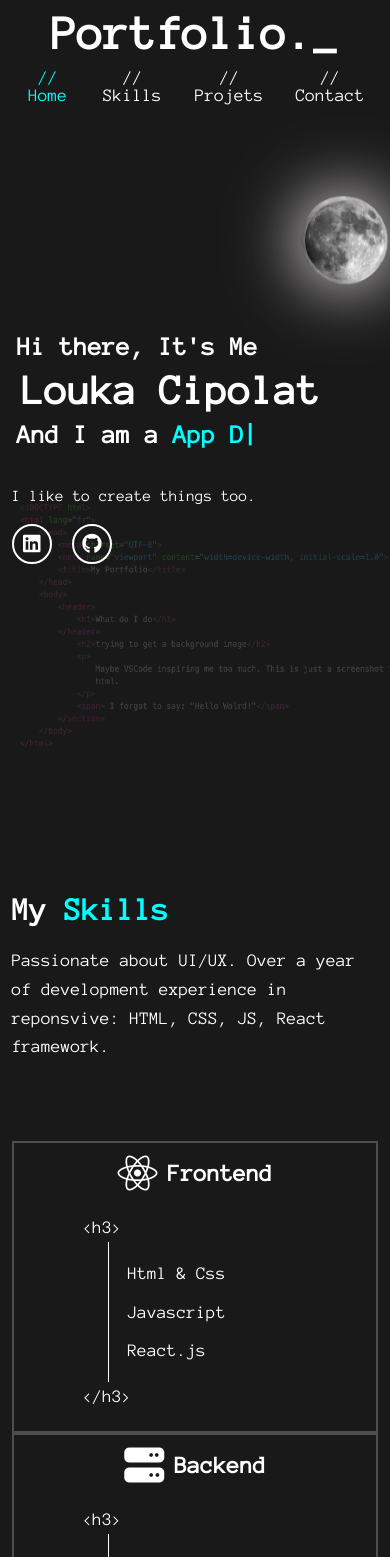
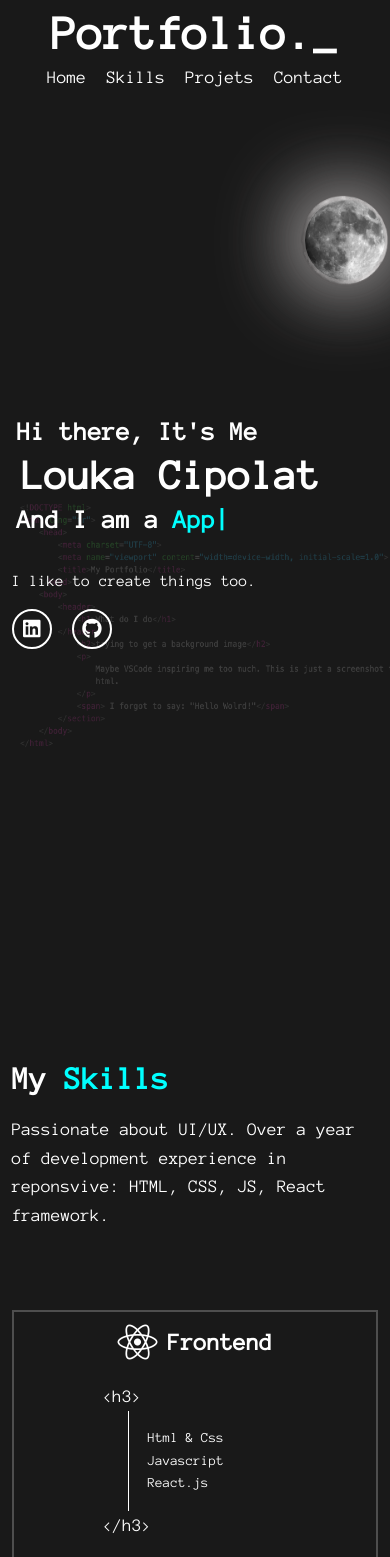
Before and after one commit to LoukaC/Portfolio, a website: page index.html in a window 390 px wide. Shown: the top 1557 px of the page. Drawn offline with nearby package versions, Linux system fonts and the light colour scheme.

Commit message:
reponsive project-box

```diff
--- a/index.html
+++ b/index.html
@@ -23,6 +23,12 @@
             <a href="#skill" style="--i:2;">// Skills</a>
             <a href="#project" style="--i:3;">// Projets</a>
             <a href="#contact" style="--i:4;">// Contact</a>
+        </nav>
+        <nav class="navbar-responsive">
+            <a href="#home" class="active" style="--i:1;"> Home</a>
+            <a href="#skill" style="--i:2;"> Skills</a>
+            <a href="#project" style="--i:3;"> Projets</a>
+            <a href="#contact" style="--i:4;"> Contact</a>
         </nav>
     </header>
 
--- a/styles.css
+++ b/styles.css
@@ -42,6 +42,10 @@ header {
     justify-content: center;
     align-items: center;
     gap: 20px;
+}
+
+.navbar-responsive{
+    display: none;
 }
 
 .navbar a {
@@ -368,6 +372,7 @@ li{
 .project{
     display: flex;
     flex-direction: column;
+
     z-index: 1;
     gap: 40px;
     width: 100%;
@@ -538,6 +543,10 @@ footer {
         gap: 10px
     }
 
+    section {
+        height: 110vh;
+    }
+
     .skill-content{
         flex-wrap: wrap;
     }
@@ -559,20 +568,83 @@ footer {
     }
 
     .project-content{
-        grid-template-columns: unset;
+        display: flex;
+        flex-direction: column;
+        justify-content: center;
+        gap: 20px;
     }
 
-     #project{
-        padding-bottom: 1000px;
+    .project-content .project-box {
+        box-shadow: none;
+
+    }
+
+    .project-content .project-box{
+        width: 67%;
+    }
+
+    footer {
+        font-size: 12px;
     }
 }
 
-@media ( max-width: 530px){
+@media ( max-width: 700px){
+
+    .project-content .project-box{
+        width: 76%;
+    }
+}
+
+
+@media ( max-width: 550px){
 
 
     #skill{
-        padding-bottom: 1200px;
+        padding-bottom: 1000px;
+    }
+
+    .vertical-line {
+        height: 100px; /* hauteur ligne */
+    }
+    .skill-column li{
+        margin:  0px;
+        width: 140px;
+        font-size: 14px;
+    }
+
+    .project-content .project-box{
+        width: 85%;
+    }
+}
+
+@media ( max-width: 460px){
+
+    .navbar{
+        display: none;
     }
 
 
+    .navbar-responsive {
+        display: flex;
+        justify-content: center;
+        align-items: center;
+        gap: 20px;
+    }
+
+    .navbar-responsive a {
+    color: #ffffff;
+    text-decoration: none;
+    font-size: 18px;
+    font-weight: 500;
+    transition: 0.3s;
+    animation: slideLeft 0.5s ease forwards;
+    opacity: 0;
+    animation-delay: calc(0.2s * var(--i));
 }
+
+    .navbar-responsive a:hover,
+    .navbar-responsive a.active {
+        color:rgb(0, 255, 255);
+    }
+
+}
```
